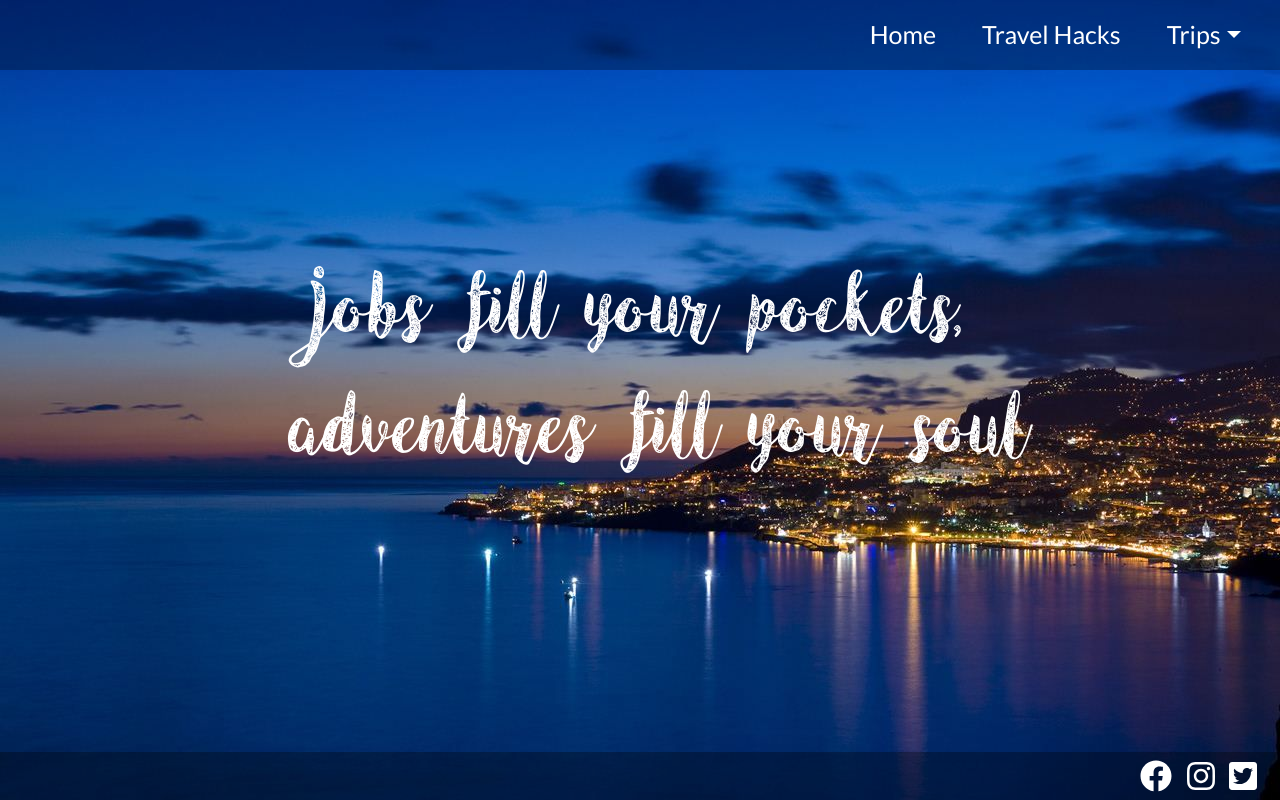
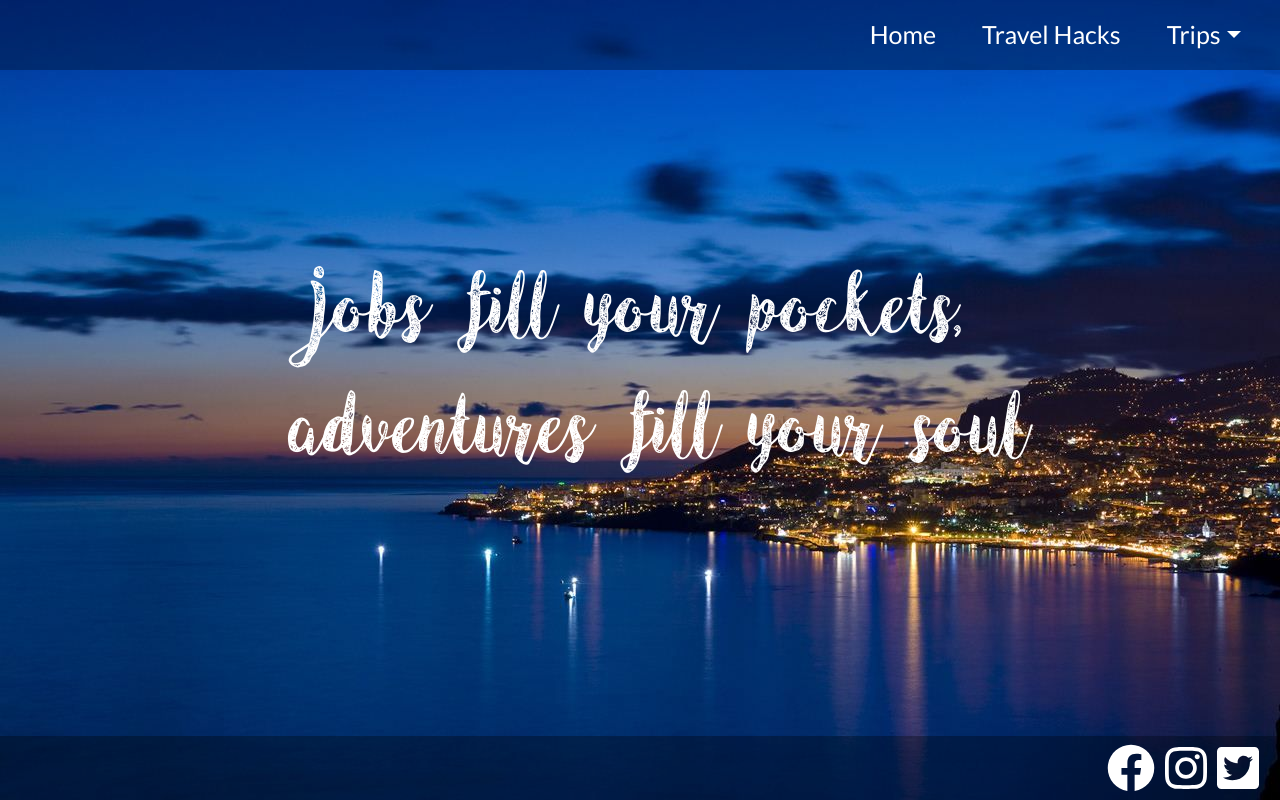
Before and after one commit to flybonzai/travel-blog, a React (Create React App) app in the folder travel-blog-ui/: page / in a window 1280 px wide. Built offline with nearby package versions, Linux system fonts and the light colour scheme.

Commit message:
Increase footer links size

```diff
--- a/travel-blog-ui/src/style/Footer.css
+++ b/travel-blog-ui/src/style/Footer.css
@@ -8,7 +8,7 @@
   position: absolute;
   bottom: 0;
   width: 100%;
-  height: 3rem;
+  height: 4rem;
   display: flex;
   justify-content: flex-end;
 }
@@ -29,4 +29,5 @@
 
 .link-icon {
   height: 100%;
+  margin: 5px;
 }
```
